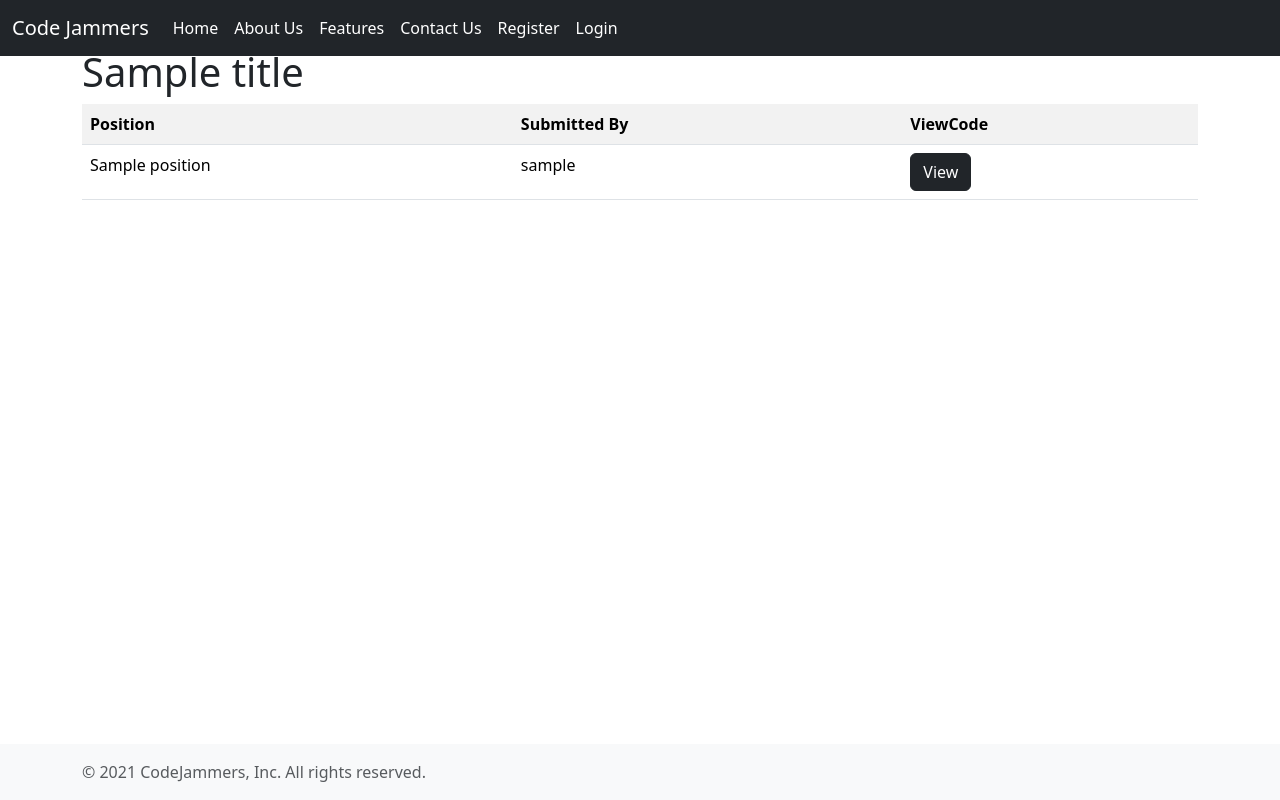
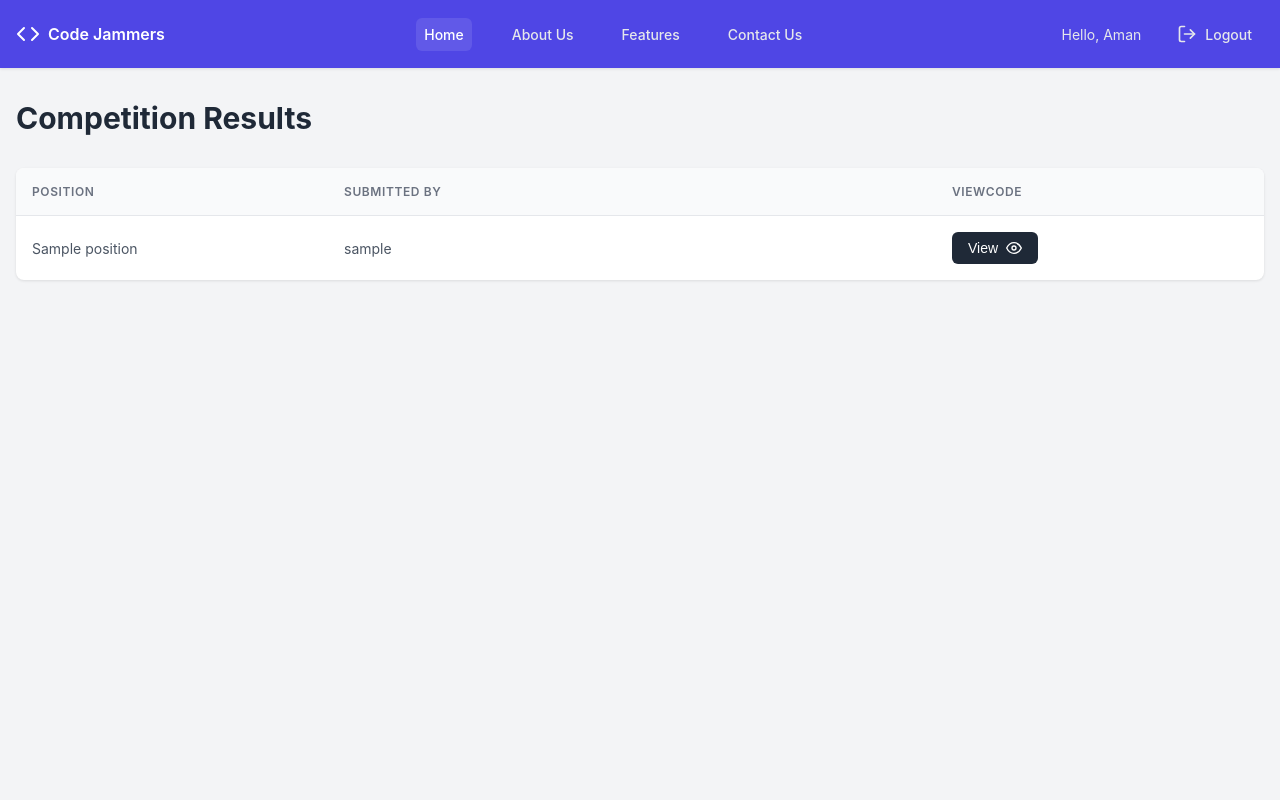
Before and after one commit to AmanDevelops/codejammers, a Django app: template main/templates/main/result.html in a window 1280 px wide. Run offline with Django 3.2, Linux system fonts and the light colour scheme; the template is opened without the code that fills it: most values are stand-ins (such as "Sample title", 1, 10 or a date in 2020); some libraries are stand-ins or nearby versions.

Commit message:
[REDESIGNING]: add result page layout and styles

```diff
--- /dev/null
+++ b/main/static/result.css
@@ -0,0 +1,277 @@
+/* Reset and base styles */
+* {
+    margin: 0;
+    padding: 0;
+    box-sizing: border-box;
+  }
+
+  body {
+    font-family: -apple-system, BlinkMacSystemFont, "Segoe UI", Roboto, "Helvetica Neue", Arial, sans-serif;
+    background-color: #f3f4f6;
+    color: #1f2937;
+    min-height: 100vh;
+  }
+
+  /* Navbar styles */
+  .navbar {
+    background-color: #4f46e5;
+    color: white;
+    padding: 1rem;
+    position: sticky;
+    top: 0;
+    z-index: 100;
+    box-shadow: 0 1px 3px rgba(0, 0, 0, 0.1);
+  }
+
+  .nav-content {
+    max-width: 1280px;
+    margin: 0 auto;
+    display: flex;
+    align-items: center;
+    justify-content: space-between;
+  }
+
+  .logo {
+    display: flex;
+    align-items: center;
+    gap: 0.5rem;
+    color: white;
+    text-decoration: none;
+    font-weight: 600;
+  }
+
+  .logo svg {
+    transition: transform 0.3s ease;
+  }
+
+  .logo:hover svg {
+    transform: rotate(-5deg);
+  }
+
+  .nav-links {
+    display: flex;
+    gap: 2rem;
+  }
+
+  .nav-links a {
+    color: #e5e7eb;
+    text-decoration: none;
+    font-size: 0.875rem;
+    font-weight: 500;
+    padding: 0.5rem;
+    border-radius: 0.375rem;
+    transition: all 0.3s ease;
+  }
+
+  .nav-links a:hover,
+  .nav-links a.active {
+    color: white;
+    background-color: rgba(255, 255, 255, 0.1);
+  }
+
+  .user-menu {
+    display: flex;
+    align-items: center;
+    gap: 1.5rem;
+  }
+
+  .greeting {
+    font-size: 0.875rem;
+    color: #e5e7eb;
+  }
+
+  .logout {
+    display: flex;
+    align-items: center;
+    gap: 0.5rem;
+    color: #e5e7eb;
+    text-decoration: none;
+    font-size: 0.875rem;
+    font-weight: 500;
+    padding: 0.5rem 0.75rem;
+    border-radius: 0.375rem;
+    transition: all 0.3s ease;
+  }
+
+  .logout:hover {
+    color: white;
+    background-color: rgba(255, 255, 255, 0.1);
+  }
+
+  /* Main content styles */
+  .main-content {
+    padding: 2rem 1rem;
+  }
+
+  .container {
+    max-width: 1280px;
+    margin: 0 auto;
+  }
+
+  .page-header {
+    margin-bottom: 2rem;
+  }
+
+  h1 {
+    font-size: 1.875rem;
+    font-weight: bold;
+    color: #1f2937;
+  }
+
+  /* Results container styles */
+  .results-container {
+    background-color: white;
+    border-radius: 0.5rem;
+    box-shadow: 0 1px 3px rgba(0, 0, 0, 0.1);
+    overflow: hidden;
+  }
+
+  .competition-info {
+    padding: 2rem;
+    border-bottom: 1px solid #e5e7eb;
+  }
+
+  .competition-info h2 {
+    font-size: 1.25rem;
+    color: #1f2937;
+    margin-bottom: 1.5rem;
+  }
+
+  .info-grid {
+    display: grid;
+    grid-template-columns: repeat(auto-fit, minmax(200px, 1fr));
+    gap: 1.5rem;
+  }
+
+  .info-item {
+    display: flex;
+    flex-direction: column;
+    gap: 0.5rem;
+  }
+
+  .label {
+    font-size: 0.875rem;
+    color: #6b7280;
+    font-weight: 500;
+  }
+
+  .value {
+    font-size: 1rem;
+    color: #1f2937;
+    font-weight: 500;
+  }
+
+  /* Table styles */
+  .results-table {
+    width: 100%;
+  }
+
+  .table-header {
+    display: grid;
+    grid-template-columns: 1fr 2fr 1fr;
+    gap: 1rem;
+    padding: 1rem;
+    background-color: #f9fafb;
+    border-bottom: 1px solid #e5e7eb;
+  }
+
+  .header-cell {
+    font-size: 0.75rem;
+    font-weight: 600;
+    color: #6b7280;
+    text-transform: uppercase;
+    letter-spacing: 0.05em;
+  }
+
+  .table-row {
+    display: grid;
+    grid-template-columns: 1fr 2fr 1fr;
+    gap: 1rem;
+    padding: 1rem;
+    border-bottom: 1px solid #e5e7eb;
+    transition: background-color 0.3s ease;
+  }
+
+  .table-row:last-child {
+    border-bottom: none;
+  }
+
+  .table-row:hover {
+    background-color: #f9fafb;
+  }
+
+  .cell {
+    display: flex;
+    align-items: center;
+    font-size: 0.875rem;
+    color: #4b5563;
+  }
+
+  .language-badge {
+    display: inline-block;
+    padding: 0.25rem 0.75rem;
+    background-color: #eef2ff;
+    color: #4f46e5;
+    border-radius: 9999px;
+    font-size: 0.75rem;
+    font-weight: 500;
+  }
+
+  .btn-view {
+    display: flex;
+    align-items: center;
+    gap: 0.5rem;
+    padding: 0.5rem 1rem;
+    background-color: #1f2937;
+    color: white;
+    border: none;
+    border-radius: 0.375rem;
+    font-size: 0.875rem;
+    font-weight: 500;
+    cursor: pointer;
+    transition: all 0.3s ease;
+  }
+
+  .btn-view:hover {
+    background-color: #374151;
+    transform: translateY(-1px);
+  }
+
+  .btn-view:active {
+    transform: translateY(0);
+  }
+
+  /* Responsive styles */
+  @media (max-width: 768px) {
+    .nav-links {
+      display: none;
+    }
+
+    .info-grid {
+      grid-template-columns: 1fr;
+    }
+
+    h1 {
+      font-size: 1.5rem;
+    }
+  }
+
+  @media (max-width: 640px) {
+    .user-menu {
+      gap: 1rem;
+    }
+
+    .greeting {
+      display: none;
+    }
+
+    .table-header,
+    .table-row {
+      grid-template-columns: 1fr 2fr auto;
+      gap: 0.5rem;
+    }
+
+    .cell {
+      font-size: 0.813rem;
+    }
+  }
--- a/main/templates/main/result.html
+++ b/main/templates/main/result.html
@@ -1,22 +1,99 @@
-{% extends 'main/base.html' %}
-{% block contents%}
-<title>Result</title>
-<div class="table-responsive">
-<table class="table table-striped">
+{% load static%}
+<!DOCTYPE html>
+<html lang="en">
+<head>
+  <meta charset="UTF-8">
+  <meta name="viewport" content="width=device-width, initial-scale=1.0">
+  <title>Code Jammers - Competition Results</title>
+  <link rel="stylesheet" href="{% static 'result.css'%}">
+</head>
+<body>
+  <nav class="navbar">
+    <div class="nav-content">
+      <div class="logo">
+        <svg xmlns="http://www.w3.org/2000/svg" width="24" height="24" viewBox="0 0 24 24" fill="none" stroke="currentColor" stroke-width="2" stroke-linecap="round" stroke-linejoin="round">
+          <polyline points="16 18 22 12 16 6"></polyline>
+          <polyline points="8 6 2 12 8 18"></polyline>
+        </svg>
+        <span>Code Jammers</span>
+      </div>
 
-        <tr>
-            <th>Position</th>
-            <th>Submitted By</th>
-            <th>ViewCode</th>
-        </tr>
+      <div class="nav-links">
+        <a href="#" class="active">Home</a>
+        <a href="#">About Us</a>
+        <a href="#">Features</a>
+        <a href="#">Contact Us</a>
+      </div>
 
-        {% for dat in resmod%}
-        <tr>
-            <td>{{dat.position}}</td>
-            <td>{{dat.username}}</td>
-            <td><a href='/code?id={{dat.sub_id}}'><button type="button" class="btn btn-dark" >View</button></a></td>
-        </tr>
-       {% endfor %}
-    </table>
+      <div class="user-menu">
+        <span class="greeting">Hello, Aman</span>
+        <a href="#" class="logout">
+          <svg xmlns="http://www.w3.org/2000/svg" width="20" height="20" viewBox="0 0 24 24" fill="none" stroke="currentColor" stroke-width="2" stroke-linecap="round" stroke-linejoin="round">
+            <path d="M9 21H5a2 2 0 0 1-2-2V5a2 2 0 0 1 2-2h4"></path>
+            <polyline points="16 17 21 12 16 7"></polyline>
+            <line x1="21" y1="12" x2="9" y2="12"></line>
+          </svg>
+          Logout
+        </a>
+      </div>
     </div>
-{% endblock%}
+  </nav>
+
+  <main class="main-content">
+    <div class="container">
+      <header class="page-header">
+        <h1>Competition Results</h1>
+      </header>
+
+      <div class="results-container">
+        <!-- <div class="competition-info">
+          <h2>Competition Details</h2>
+          <div class="info-grid">
+            <div class="info-item">
+              <span class="label">Title:</span>
+              <span class="value">{{title}}</span>
+            </div>
+            <div class="info-item">
+              <span class="label">Language:</span>
+              <span class="value"><span class="language-badge">{{language}}</span></span>
+            </div>
+            <div class="info-item">
+              <span class="label">Total Submissions:</span>
+              <span class="value">{{total_subs}}</span>
+            </div>
+            <div class="info-item">
+              <span class="label">Date:</span>
+              <span class="value">{{last_date}}4</span>
+            </div>
+          </div>
+        </div> -->
+
+        <div class="results-table">
+          <div class="table-header">
+            <div class="header-cell">Position</div>
+            <div class="header-cell">Submitted By</div>
+            <div class="header-cell">ViewCode</div>
+          </div>
+          {% for dat in resmod%}
+          <div class="table-row">
+            <div class="cell">{{dat.position}}</div>
+            <div class="cell">{{dat.username}}</div>
+            <div class="cell">
+                <a href="{% url 'code' %}?id={{dat.sub_id}}" style="text-decoration: none;">
+              <button class="btn-view">
+                View
+                <svg xmlns="http://www.w3.org/2000/svg" width="16" height="16" viewBox="0 0 24 24" fill="none" stroke="currentColor" stroke-width="2" stroke-linecap="round" stroke-linejoin="round">
+                  <path d="M1 12s4-8 11-8 11 8 11 8-4 8-11 8-11-8-11-8z"></path>
+                  <circle cx="12" cy="12" r="3"></circle>
+                </svg>
+              </button>
+            </a>
+            </div>
+          </div>
+          {% endfor %}
+        </div>
+      </div>
+    </div>
+  </main>
+</body>
+</html>
```
